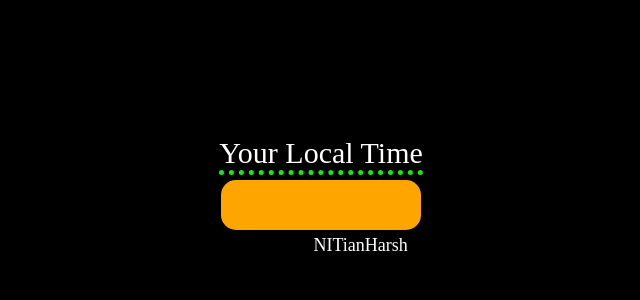
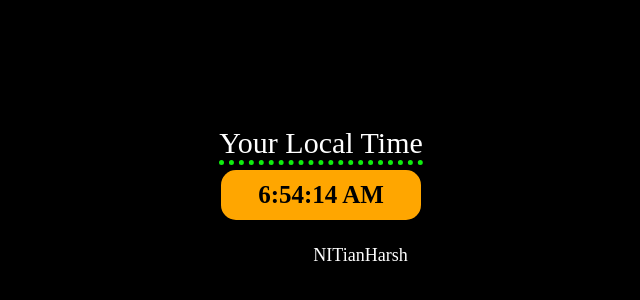
Before and after one commit to NITianHarsh/simple-js-project, a plain HTML site: page Project-4/index.html in a window 1280 px wide. Shown: the part 204-504 px from the top of the page, without its empty margins (319-959 px from the left). Drawn offline with Linux system fonts and the light colour scheme.

Commit message:
Added JS file

```diff
--- a/Project-4/index.html
+++ b/Project-4/index.html
@@ -14,5 +14,6 @@
             <span>NITianHarsh</span>
         </div>
     </div>
+    <script src="index.js"></script>
 </body>
 </html>
--- a/Project-4/index.js
+++ b/Project-4/index.js
@@ -0,0 +1,5 @@
+let clock = document.getElementsByClassName('clock')[0];
+        setInterval(function(){
+            let time = new Date().toLocaleTimeString();
+            clock.textContent = time;
+        }, 1000);
--- a/Project-4/style.css
+++ b/Project-4/style.css
@@ -23,11 +23,25 @@ body{
     margin-bottom: 5px;
     font-weight: 500;
 }
-.clock{
+.clock {
+    background-color: #ffa600;
+    border-radius: 15px;
+    margin-bottom: 20px;
+    padding: 0 10px;
+    min-width: 200px;
+    height: 50px;
+    font-size: 25px;
+    color: rgb(0, 0, 0);
+    font-weight: 600;
+    display: inline-flex;
+    align-items: center;
+    justify-content: center;
+}
+.clock:empty::after {
+    content: '';
+    display: inline-block;
     width: 200px;
     height: 50px;
-    background-color: orange;
-    border-radius: 15px;
 }
 .marquee {
     color: white;
```
